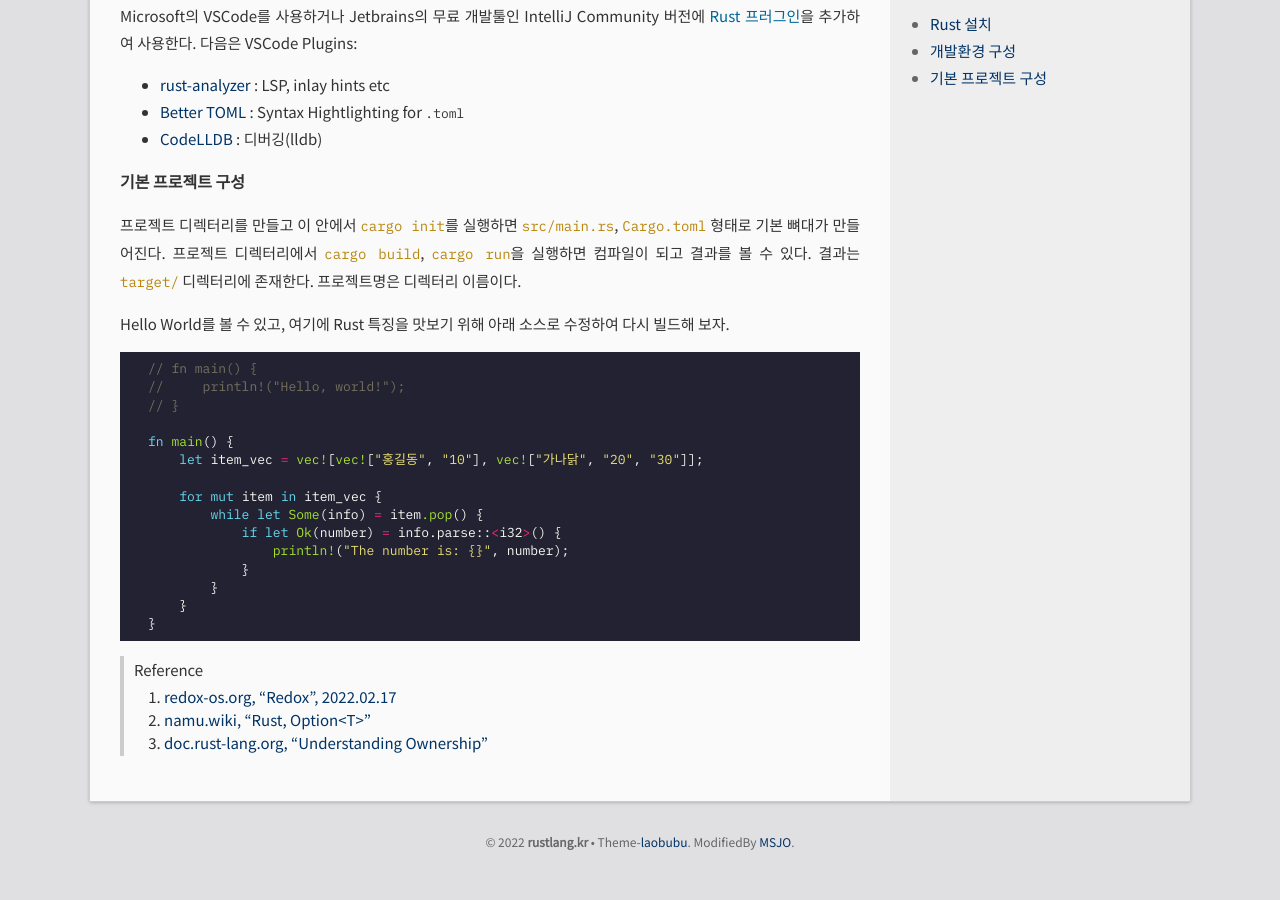
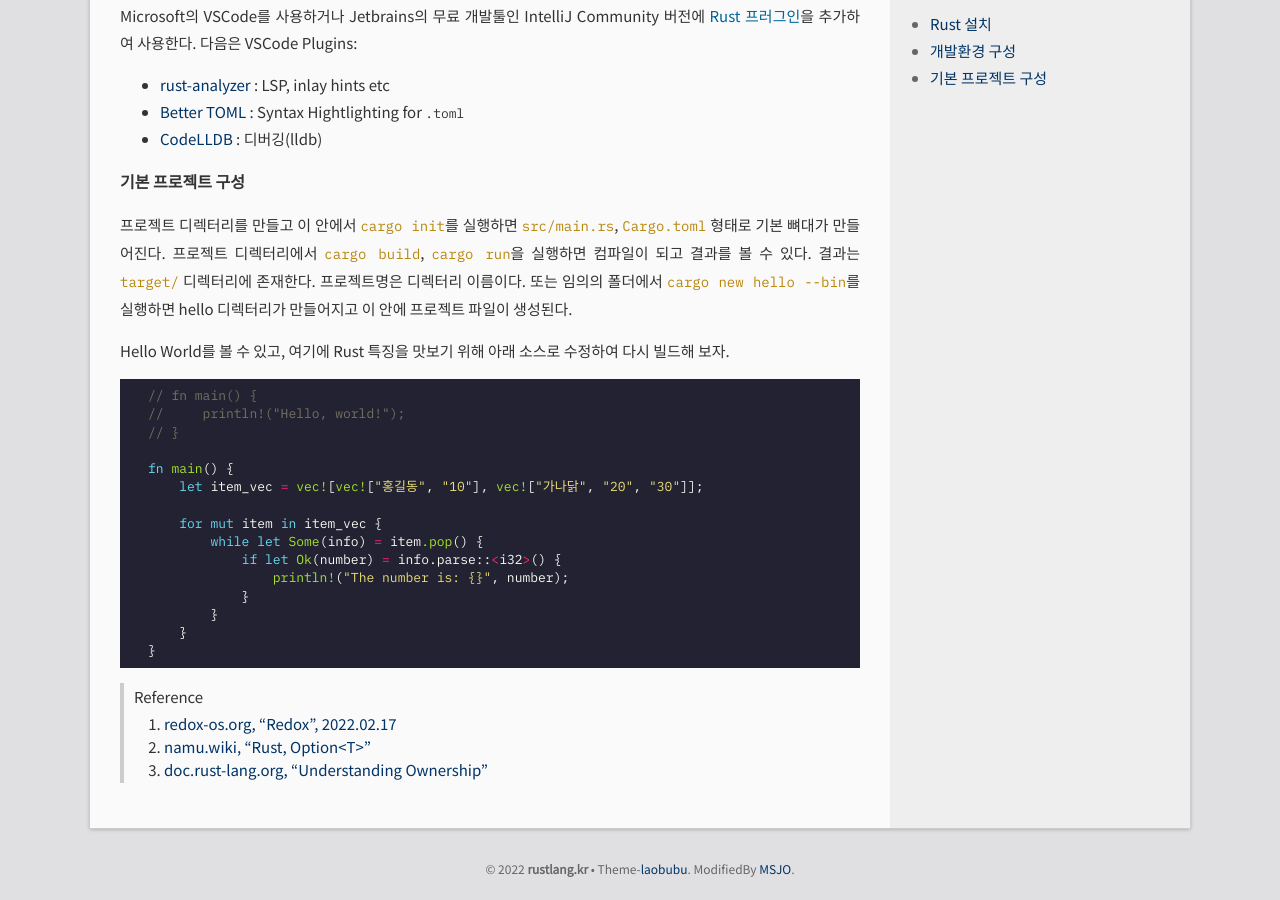
Before and after one commit to DebugJO/rustlang, a Jekyll site: the page built from _posts/2022-02-18-1.md, in a window 1280 px wide and 900 px high, scrolled down 1156 px. Built offline with Jekyll 4.4.1, drawn with Linux system fonts in a browser that asks for light colours; before the commit the page ends 2029 px from its top, so only the background shows below that.

Commit message:
Rust-001, 소개 및 개발환경

```diff
--- a/_posts/2022-02-18-1.md
+++ b/_posts/2022-02-18-1.md
@@ -33,7 +33,7 @@
 
 ###### 기본 프로젝트 구성
 
-프로젝트 디렉터리를 만들고 이 안에서 `cargo init`를 실행하면 `src/main.rs`, `Cargo.toml` 형태로 기본 뼈대가 만들어진다. 프로젝트 디렉터리에서 `cargo build`, `cargo run`을 실행하면 컴파일이 되고 결과를 볼 수 있다. 결과는 `target/` 디렉터리에 존재한다. 프로젝트명은 디렉터리 이름이다.
+프로젝트 디렉터리를 만들고 이 안에서 `cargo init`를 실행하면 `src/main.rs`, `Cargo.toml` 형태로 기본 뼈대가 만들어진다. 프로젝트 디렉터리에서 `cargo build`, `cargo run`을 실행하면 컴파일이 되고 결과를 볼 수 있다. 결과는 `target/` 디렉터리에 존재한다. 프로젝트명은 디렉터리 이름이다. 또는 임의의 폴더에서 `cargo new hello --bin`를 실행하면 hello 디렉터리가 만들어지고 이 안에 프로젝트 파일이 생성된다.
 
 Hello World를 볼 수 있고, 여기에 Rust 특징을 맛보기 위해 아래 소스로 수정하여 다시 빌드해 보자.
 
```
